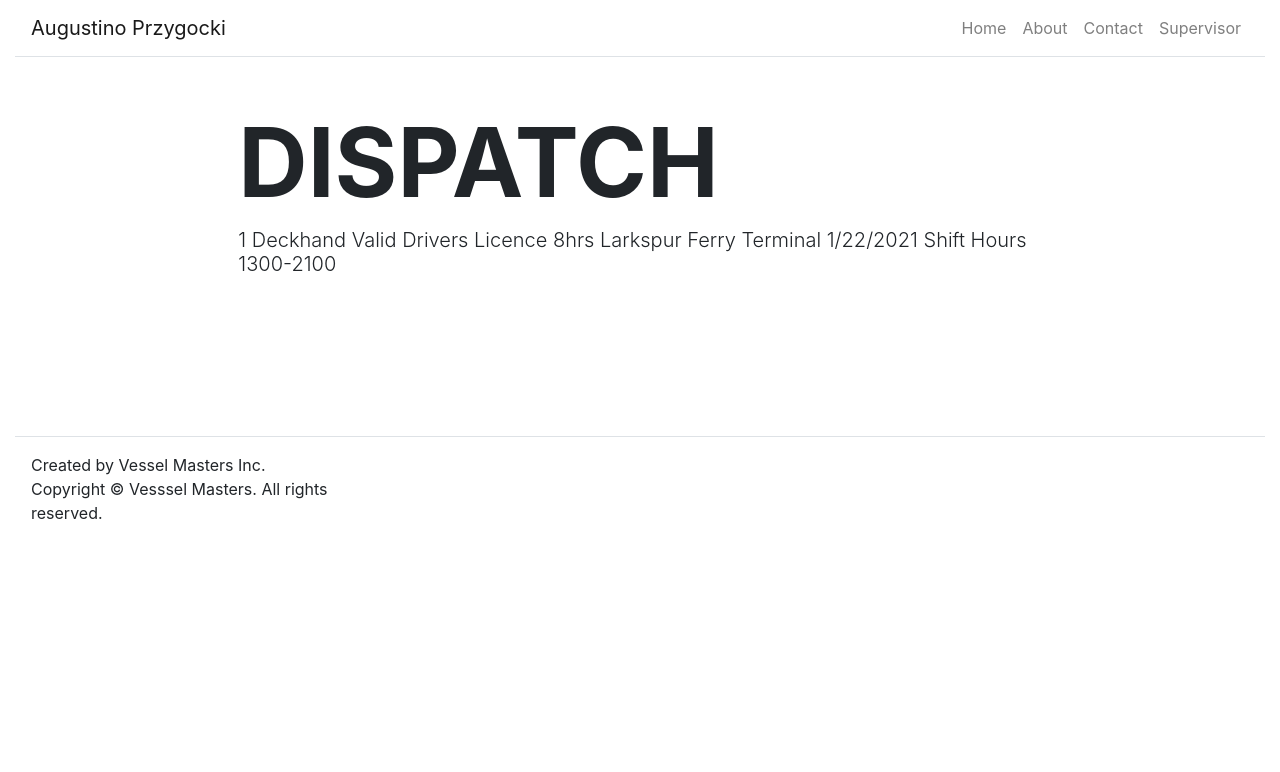
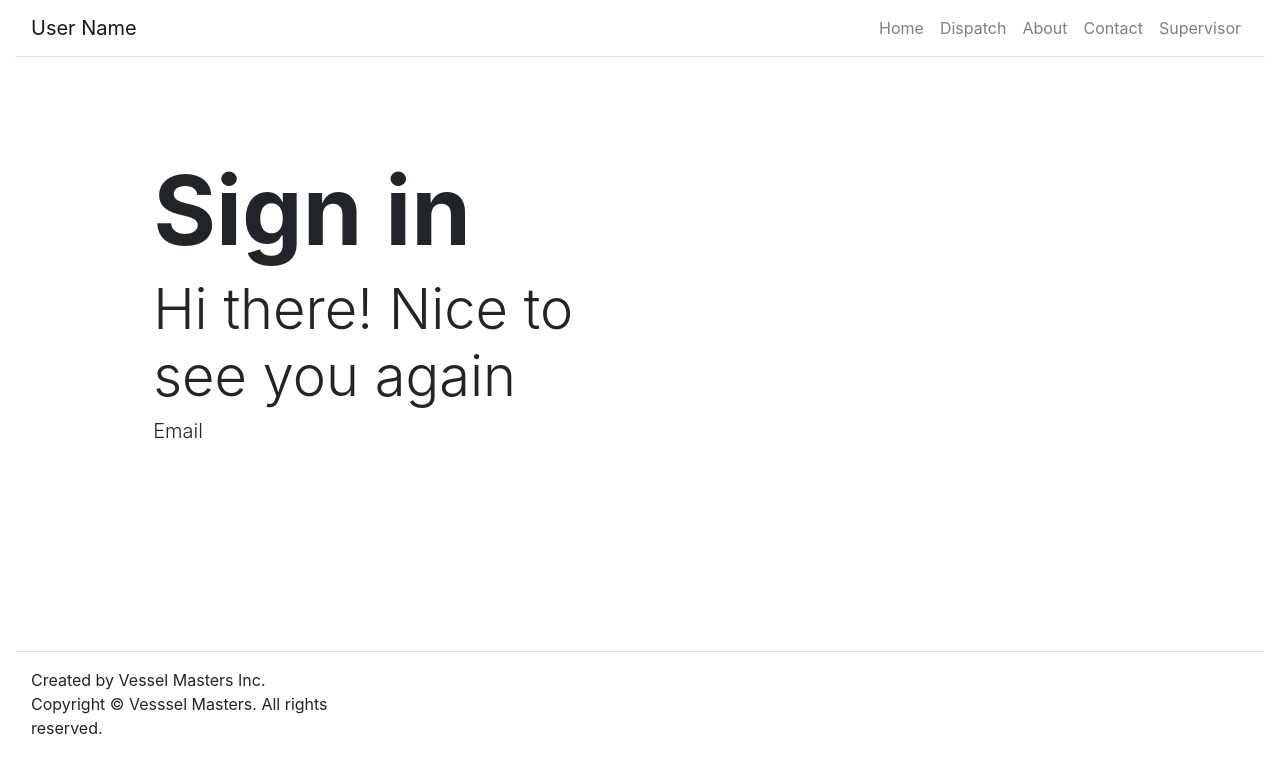
Before and after one commit to aprzygocki/dispatch, a React (Create React App) app: page / in a window 1280 px wide. Shown: the top 772 px of the page. Built offline with nearby package versions, Linux system fonts and the light colour scheme.

Commit message:
mod about page, supervisor, dispatch, home, added logo

```diff
--- a/public/index.html
+++ b/public/index.html
@@ -6,8 +6,8 @@
     <meta name="viewport" content="width=device-width, initial-scale=1" />
     <meta name="theme-color" content="#000000" />
     <meta
-      name="description"
-      content="Web site created using create-react-app"
+      name="dispatch"
+      content="Created for professional mariners"
     />
     <link rel="apple-touch-icon" href="%PUBLIC_URL%/logo192.png" />
     <!--
--- a/src/App.js
+++ b/src/App.js
@@ -7,6 +7,7 @@ import './App.css';
 
 import Footer from './components/Footer';
 import HomePage from './pages/HomePage';
+import DispatchPage from './pages/DispatchPage';
 import AboutPage from './pages/AboutPage';
 import ContactPage from './pages/ContactPage';
 import SupervisorPage from './pages/SupervisorPage';
@@ -16,7 +17,8 @@ class App extends React.Component {
   constructor(props) {
     super(props);
     this.state = {
-      title: 'Augustino Przygocki',
+      title: 'User Names',
+      // title seems useless here. Navbar Brand renders User Name//
       headerLinks: [
         { title: 'Home', path: '/' },
         { title: 'About', path: '/about' },
@@ -24,8 +26,15 @@ class App extends React.Component {
         { title: 'Supervisor', path: '/supervisor' },
       ],
       home: {
+        signin: 'Sign in',
+        subTitle:'Hi there! Nice to see you again',
+        text:'Email',
+
+      },
+      dispatch: {
         title: 'DISPATCH',
-        text: '1 Deckhand Valid Drivers Licence 8hrs Larkspur Ferry Terminal 1/22/2021 Shift Hours 1300-2100',
+        subTitle:'',
+        text: '1 Deckhand Valid Drivers License 8hrs Larkspur Ferry Terminal 1/22/2021 Shift Hours 1300-2100',
       },
       about: {
         title: 'About Me',
@@ -34,7 +43,10 @@ class App extends React.Component {
         title: 'Let\'s Connect',
       },
       supervisor: {
-        title: 'Create a job',
+        title: 'Supervisor',
+        subTitle: '',
+        text: 'something',
+        // subTitle and text don't work //
       },
     };
   }
@@ -44,27 +56,41 @@ class App extends React.Component {
         <Container className="p=5" fluid={true}>
 
           <Navbar className="border-bottom" bg="transparent" expand="lg">
-            <Navbar.Brand>Augustino Przygocki</Navbar.Brand>
+            <Navbar.Brand>User Name</Navbar.Brand>
 
            <Navbar.Toggle className="border-0" aria-controls="navbar-toggle" />
            <Navbar.Collapse id="navbar-toggle">
               <Nav className="ml-auto">
-                <Link className="nav-link" to="/">Home</Link>
+                <Link className="nav-link" to="/">
+                Home</Link>
+                <Link className="nav-link" to="/dispatch">Dispatch</Link>
                 <Link className="nav-link" to="/about">About</Link>
                 <Link className="nav-link" to="/contact">Contact</Link>
                 <Link className="nav-link" to="/supervisor">Supervisor</Link>
              </Nav>
             </Navbar.Collapse>
           </Navbar>
+          <Route path="/" exact render={()=>
+          <HomePage
+          signin={this.state.home.signin} subTitle={this.state.home.subTitle} text={this.state.home.text} />} />
 
-          <Route path="/" exact render={()=> <HomePage title={this.state.home.title} subTitle={this.state.home.subTitle} text={this.state.home.text} />} />
+          <Route path="/dispatch" render={()=>           <DispatchPage
+            title={this.state.dispatch.title}
+            subTitle={this.state.dispatch.subTitle}
+            text={this.state.dispatch.text} />} />
 
-          <Route path="/about" render={()=> <AboutPage title={this.state.about.title} />} />
+          <Route path="/about" render={()=>
+          <AboutPage
+          title={this.state.about.title} />} />
 
-          <Route path="/contact" render={()=> <ContactPage title={this.state.contact.title} />} />
+          <Route path="/contact" render={()=> <ContactPage
+          title={this.state.contact.title} />} />
 
-          <Route path="/supervisor" render={()=> <SupervisorPage title={this.state.supervisor.title} />} />
-
+          <Route path="/supervisor" render={()=> <SupervisorPage
+          title={this.state.supervisor.title}
+          subTitle={this.state.supervisor.subTitle}
+          text={this.state.supervisor.text} />} />
+         {/* why isn't subTitle or text working? */}
           <Footer/>
 
         </Container>
--- a/src/pages/AboutPage.js
+++ b/src/pages/AboutPage.js
@@ -9,16 +9,6 @@ function AboutPage(props){
             <Hero title={props.title} />
 
             <Content>
-            <p>Hello, my name is Augustino. I am a full-stack web developer. I am familiar with HTML, CSS, Javascript, React, Node and Node package modules, Express, Typescript, Git and GitHub, Backend languages, HTTP, REST, and others. I am familiar with Web architecture and complex structures to build applications and perform the necessary computational tasks of web applications.</p>
-
-            <p>My dream is to one day start my own business and become an entrepreneur (currently working on some ideas).</p>
-
-            <p>I'm constantly learning new things. Currently those things include gaining more experience with MongoDB, React, Express JS, Node JS and Python.</p>
-
-            <p>My latest project, Vessel Masters, is a site for master mariners. You can check it out <a href="https://vesselmasters.com" target="_blank" rel="noopener noreferrer">here</a>, or on the homepage. It is built with WordPress. However, I will be rebuilding it using React in the coming months</p>
-
-            <p>If you'd like to check out my Linkedin page, you can take a look <a href="https://www.linkedin.com/in/augustino-przygocki-4aa94a21/" target="_blank" rel="noopener noreferrer">here</a>.</p>
-
             <p>Thank you for your interest in me!</p>
             </Content>
         </div>
--- /dev/null
+++ b/src/pages/DispatchPage.js
@@ -0,0 +1,17 @@
+import React from 'react';
+
+import Hero from '../components/Hero';
+import Carousel from '../components/Project';
+
+function DispatchPage(props) {
+
+    return(
+        <div>
+            <Hero title={props.title} subTitle={props.subTitle} text={props.text} />
+            <Carousel />
+        </div>
+    );
+
+}
+
+export default DispatchPage;
--- a/src/pages/HomePage.js
+++ b/src/pages/HomePage.js
@@ -1,17 +1,19 @@
 import React from 'react';
-
 import Hero from '../components/Hero';
 import Carousel from '../components/Project';
+// import VesselMastersLogo from '../../public/assets/VesselMastersLogo.png';
 
 function HomePage(props) {
 
-    return(
-        <div>
-            <Hero title={props.title} subTitle={props.subTitle} text={props.text} />
-            <Carousel />
-        </div>
-    );
+  return(
+    <div class="justify-content-left py-5 row">
+      <div class="col-md-8 col-sm-12"></div>
+      <div>
+          <Hero title={props.signin} subTitle={props.subTitle} text={props.text} />
+          <Carousel />
+      </div>
+    </div>
+  );
 
 }
-
 export default HomePage;
--- a/src/pages/SupervisorPage.js
+++ b/src/pages/SupervisorPage.js
@@ -1,8 +1,9 @@
-import React,{useState} from 'react';
+import React, {useState} from 'react';
 import ButtonGroup from 'react-bootstrap/ButtonGroup';
 import { Dropdown } from 'react-bootstrap';
 import 'react-day-picker/lib/style.css';
 import Calendar from '../components/Calendar';
+import Hero from '../components/Hero';
 
 // import Button from 'react-bootstrap/Button';
 // import { Dropdown } from 'semantic-ui-react';
@@ -15,7 +16,7 @@ import Calendar from '../components/Calendar';
 // import ToggleButtonGroup from 'react-bootstrap/ToggleButtonGroup';
 
 
-function SupervisorPage () {
+function SupervisorPage (props) {
   const [value,setValue]=useState('')
   const handleSelect=(e)=>{
     console.log(e);
@@ -23,6 +24,11 @@ function SupervisorPage () {
   }
 return(
 <>
+  <div class="justify-content-left">
+    <Hero title={props.title} />
+
+    <h3>Create a job using the dropdown menus below</h3>
+    <hr/>
     <Dropdown as={ButtonGroup} onSelect={handleSelect}>
       <Dropdown.Toggle variant="primary" id="quantity" >Quantity</Dropdown.Toggle>
       <Dropdown.Menu className="super-colors">
@@ -85,7 +91,7 @@ return(
        <Calendar/>
       </Dropdown.Menu>
     </Dropdown>
-
+  </div>
 
   <div>You selected {value}</div>
 </>
```
Also changed, not shown: public/assets/VesselMastersLogo.png (added), 1 other file (tests, documents, lock files or other folders). Lines whose indentation alone changed are shown as unchanged.
